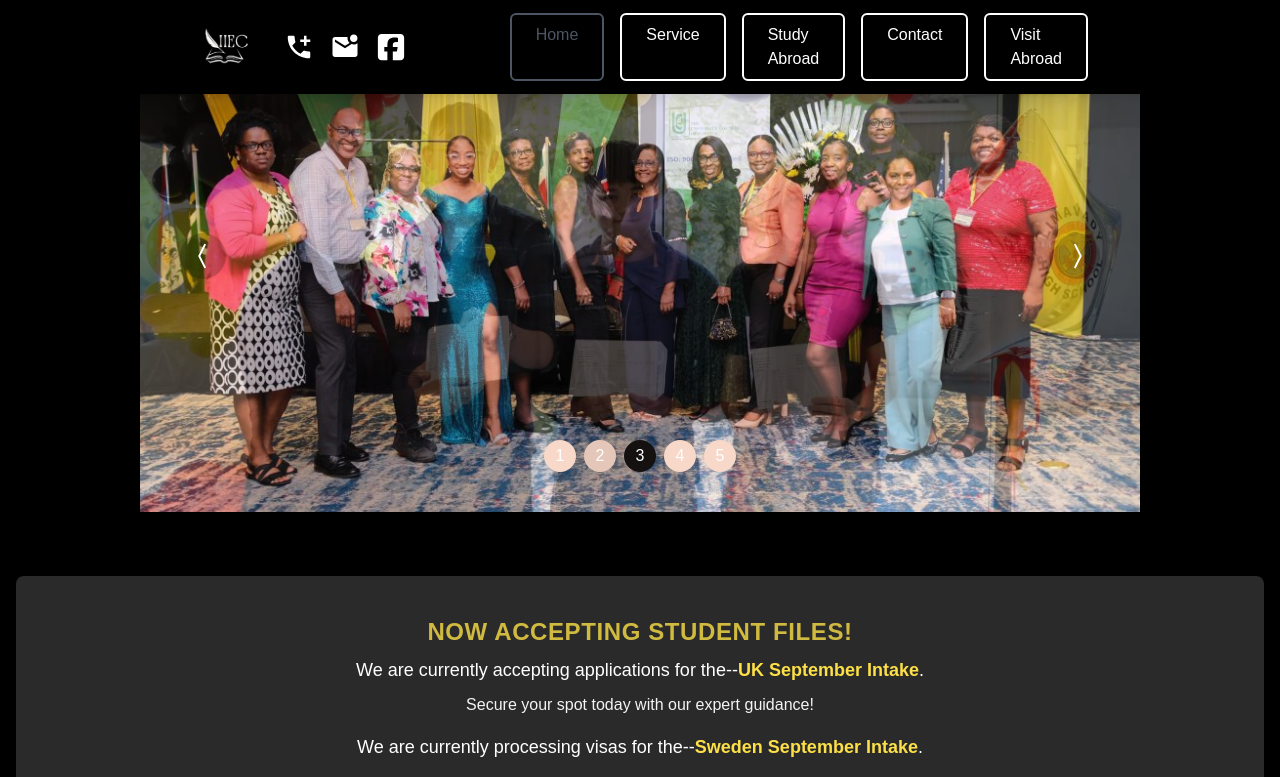
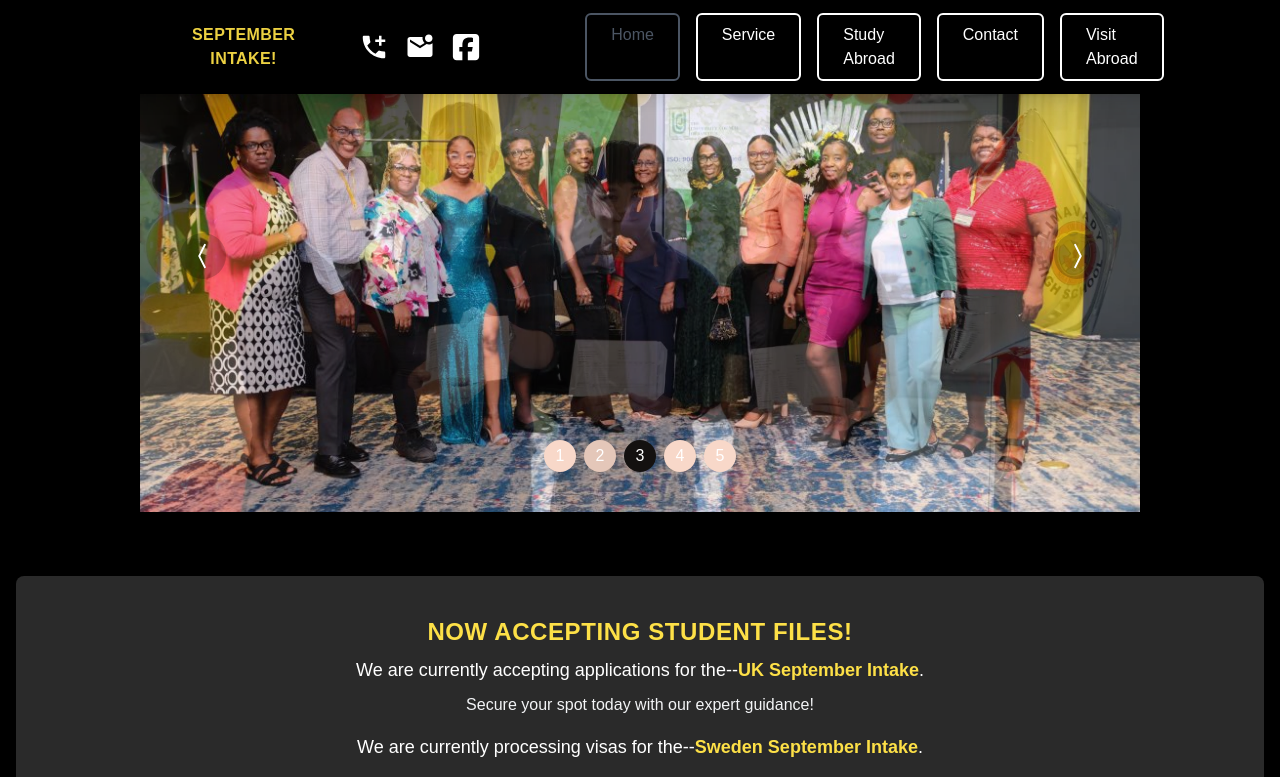
Before and after one commit to raselrzl/iqrainternational, a Next.js app: page / in a window 1280 px wide. Shown: the top 777 px of the page. Built offline with nearby package versions, Linux system fonts and the light colour scheme.

Commit message:
added some extra css

```diff
--- a/app/component/header.js
+++ b/app/component/header.js
@@ -35,6 +35,9 @@ export default function Header() {
         </div>
 
         {/* Footer for larger screens only */}
+        <h2 className="text-md text-center mr-10 font-extrabold uppercase tracking-wide blink text-yellow-300">
+            September Intake!
+          </h2>
         <div className="hidden lg:block">
           <Footer />
         </div>
--- a/app/globals.css
+++ b/app/globals.css
@@ -159,5 +159,5 @@ html {
 }
 
 .blink {
-  animation: blink 1s infinite;
+  animation: blink 2s infinite;
 }
--- a/app/page.js
+++ b/app/page.js
@@ -28,7 +28,7 @@ export default function Home() {
       <div className="max-w-screen-2xl mx-auto px-2 lg:px-0">
         <ImageSlider slides={slides} />
         <div className="text-center bg-[#2A2A2A] text-white rounded-lg p-10 border-1 border-gray-700 mx-4 mt-16">
-          <h2 className="text-2xl font-extrabold uppercase tracking-wide mb-2 blink text-yellow-300">
+          <h2 className="text-2xl font-extrabold uppercase tracking-wide mb-2  text-yellow-300">
             Now Accepting Student Files!
           </h2>
 
```
